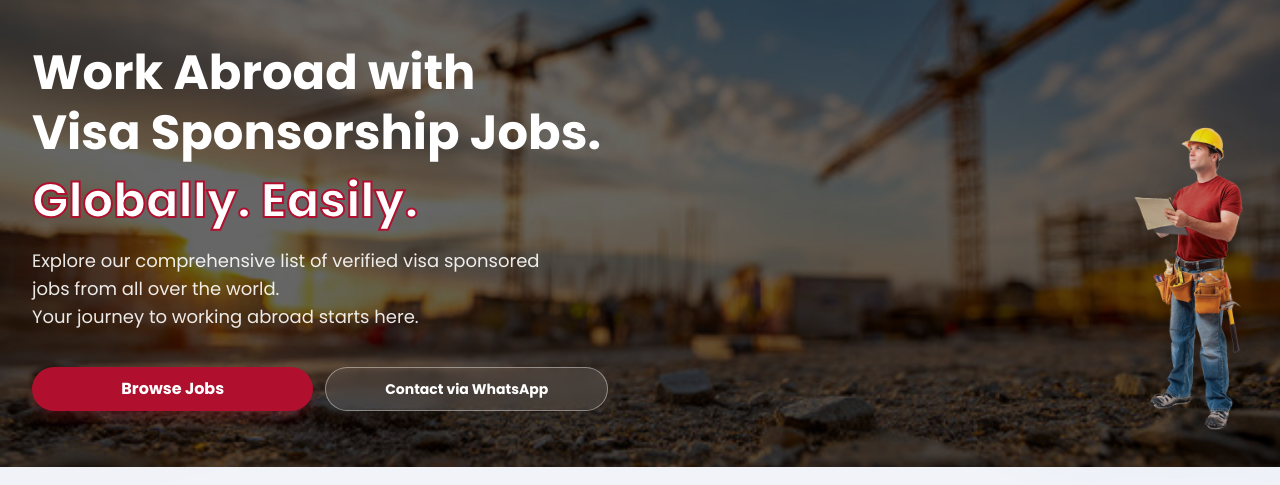
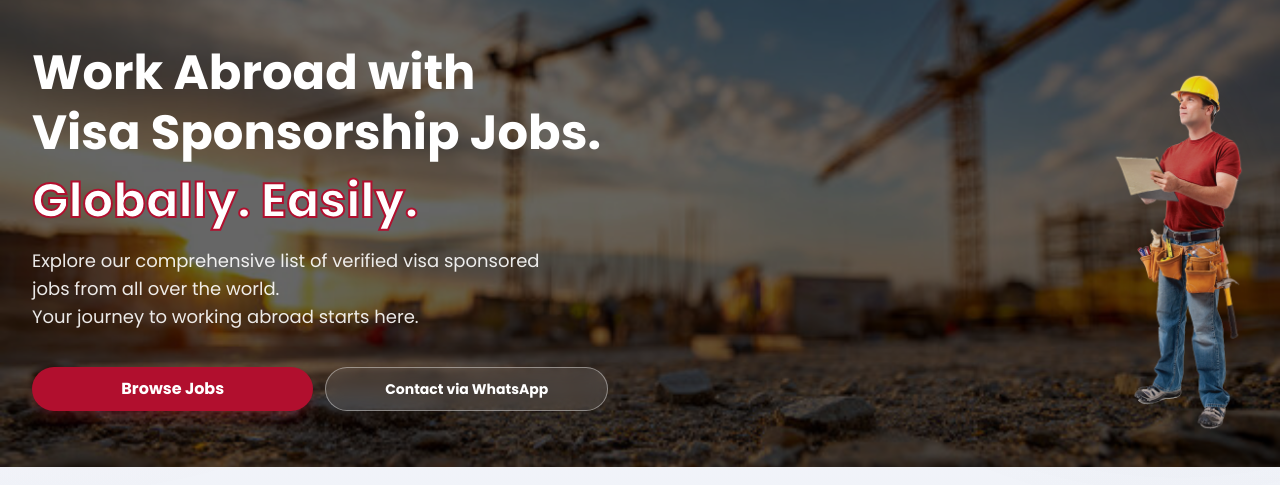
Before and after one commit to Khadka1996/job-finding, a Next.js app: page / in a window 1280 px wide. Shown: the part 143-628 px from the top of the page. Built offline with nearby package versions, Linux system fonts and the light colour scheme; no server answers.

Commit message:
Increase the height of the worker image in the hero section

```diff
--- a/src/components/sections/hero.tsx
+++ b/src/components/sections/hero.tsx
@@ -55,8 +55,8 @@ export function HeroSection({ activeJobs }: HeroSectionProps) {
           <Image
             src="/worker.png"
             alt="Worker"
-            width={120}
-            height={340}
+            width={140}
+            height={400}
             className="object-contain drop-shadow-2xl opacity-90"
             loading="eager"
             priority
```
